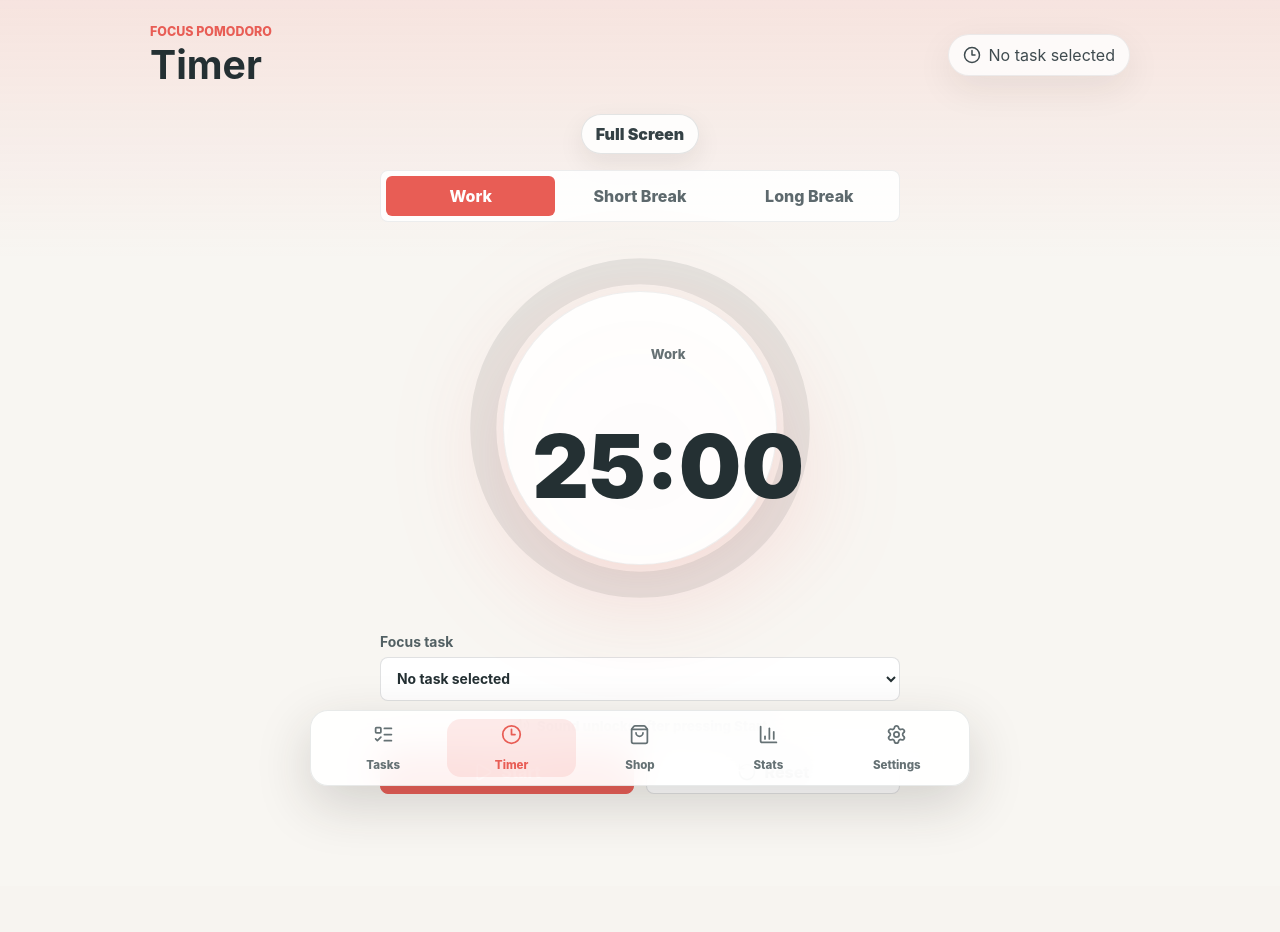
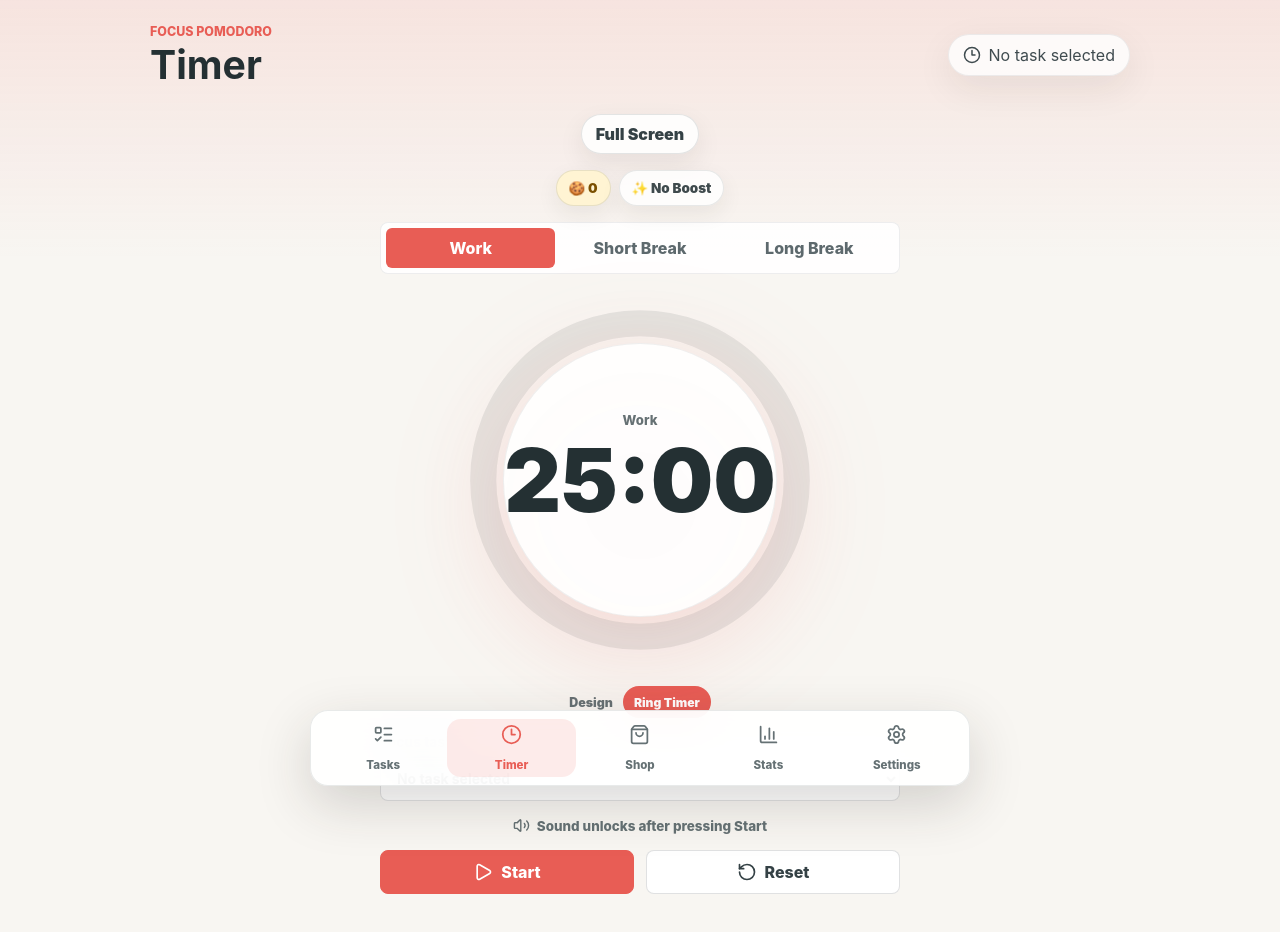
Before and after one commit to Taka-2030/Focus-Timer, a React (Vite) app in the folder Codex/2026-06-24/focus-to-do-1-vite-react/: page / in a window 1280 px wide. Both pictures are taken after a click on the button "Timer". Shown: the top 932 px of the page. Before the commit the page ends 886 px from the top, so only its background shows below. Built offline with nearby package versions, Linux system fonts and the light colour scheme.

Commit message:
Fix timer animation and compact timer UI

```diff
--- a/Codex/2026-06-24/focus-to-do-1-vite-react/src/components/timerDesigns/FlipClockTimer.jsx
+++ b/Codex/2026-06-24/focus-to-do-1-vite-react/src/components/timerDesigns/FlipClockTimer.jsx
@@ -1,9 +1,9 @@
-function FlipClockTimer({ secondsLeft, modeLabel }) {
+function FlipClockTimer({ secondsLeft, isRunning, modeLabel }) {
   const minutes = Math.floor(secondsLeft / 60).toString().padStart(2, '0');
   const seconds = (secondsLeft % 60).toString().padStart(2, '0');
 
   return (
-    <div className="flip-timer">
+    <div className={`flip-timer ${isRunning ? 'running' : ''}`}>
       <span className="timer-label">{modeLabel}</span>
       <div className="flip-clock" aria-label={`${minutes}:${seconds}`}>
         <FlipCard value={minutes} />
--- a/Codex/2026-06-24/focus-to-do-1-vite-react/src/components/timerDesigns/TimerRenderer.jsx
+++ b/Codex/2026-06-24/focus-to-do-1-vite-react/src/components/timerDesigns/TimerRenderer.jsx
@@ -1,3 +1,4 @@
+import React from 'react';
 import RingTimer from './RingTimer';
 import FlipClockTimer from './FlipClockTimer';
 import WaterTimer from './WaterTimer';
@@ -23,14 +24,63 @@ export const TIMER_DESIGNS = [
   },
 ];
 
-function TimerRenderer({ timerDesignId, secondsLeft, totalSeconds, modeLabel, formatTime }) {
-  const progress = totalSeconds > 0 ? 1 - secondsLeft / totalSeconds : 0;
+function useAnimatedSeconds(secondsLeft, totalSeconds, isRunning, resetKey) {
+  const [animatedSeconds, setAnimatedSeconds] = React.useState(secondsLeft);
+  const frameRef = React.useRef(null);
+  const displayedRef = React.useRef(secondsLeft);
+
+  React.useEffect(() => {
+    window.cancelAnimationFrame(frameRef.current);
+    displayedRef.current = secondsLeft;
+    setAnimatedSeconds(secondsLeft);
+  }, [resetKey, totalSeconds]);
+
+  React.useEffect(() => {
+    if (!isRunning) {
+      window.cancelAnimationFrame(frameRef.current);
+      return undefined;
+    }
+
+    const startedAt = performance.now();
+    const baseSeconds = Math.min(displayedRef.current, secondsLeft);
+
+    function update(now) {
+      const elapsedSeconds = (now - startedAt) / 1000;
+      const nextSeconds = Math.max(0, Math.min(totalSeconds, baseSeconds - elapsedSeconds));
+      displayedRef.current = nextSeconds;
+      setAnimatedSeconds(nextSeconds);
+
+      if (nextSeconds > 0) {
+        frameRef.current = window.requestAnimationFrame(update);
+      }
+    }
+
+    frameRef.current = window.requestAnimationFrame(update);
+    return () => window.cancelAnimationFrame(frameRef.current);
+  }, [isRunning, secondsLeft, totalSeconds]);
+
+  return Math.max(0, Math.min(totalSeconds, animatedSeconds));
+}
+
+function TimerRenderer({
+  timerDesignId,
+  secondsLeft,
+  totalSeconds,
+  isRunning,
+  resetKey,
+  modeLabel,
+  formatTime,
+}) {
+  const animatedSeconds = useAnimatedSeconds(secondsLeft, totalSeconds, isRunning, resetKey);
+  const displaySeconds = Math.ceil(animatedSeconds);
+  const progress = totalSeconds > 0 ? 1 - animatedSeconds / totalSeconds : 0;
   const sharedProps = {
-    secondsLeft,
+    secondsLeft: displaySeconds,
     totalSeconds,
     progress,
+    isRunning,
     modeLabel,
-    formattedTime: formatTime(secondsLeft),
+    formattedTime: formatTime(displaySeconds),
   };
 
   if (timerDesignId === 'flip') return <FlipClockTimer {...sharedProps} />;
--- a/Codex/2026-06-24/focus-to-do-1-vite-react/src/i18n/locales/en.json
+++ b/Codex/2026-06-24/focus-to-do-1-vite-react/src/i18n/locales/en.json
@@ -3,6 +3,9 @@
     "name": "Focus Pomodoro",
     "noTask": "No task selected",
     "cookies": "Cookies"
+  },
+  "cookies": {
+    "label": "Cookies"
   },
   "nav": {
     "tasks": "Tasks",
@@ -104,13 +107,20 @@
     "use": "Use",
     "using": "Using",
     "buy": "Buy",
-    "notEnoughCookies": "Not enough Cookies"
+    "notEnoughCookies": "Not enough Cookies",
+    "switch": "Design",
+    "select": "Select {{name}}"
   },
   "focus": {
     "fullscreen": "⛶ Full Screen",
     "enter": "Enter full screen",
     "exit": "Exit Full Screen",
     "exitFullscreen": "Exit Full Screen"
+  },
+  "boost": {
+    "total": "Total Boost +{{percent}}%",
+    "active": "Active Boost",
+    "none": "No Boost"
   },
   "developer": {
     "title": "Developer Panel",
--- a/Codex/2026-06-24/focus-to-do-1-vite-react/src/i18n/locales/ja.json
+++ b/Codex/2026-06-24/focus-to-do-1-vite-react/src/i18n/locales/ja.json
@@ -3,6 +3,9 @@
     "name": "Focus Pomodoro",
     "noTask": "タスク未選択",
     "cookies": "Cookies"
+  },
+  "cookies": {
+    "label": "Cookies"
   },
   "nav": {
     "tasks": "タスク",
@@ -104,13 +107,20 @@
     "use": "使用する",
     "using": "使用中",
     "buy": "購入",
-    "notEnoughCookies": "Cookies不足"
+    "notEnoughCookies": "Cookies不足",
+    "switch": "デザイン",
+    "select": "{{name}}を選択"
   },
   "focus": {
     "fullscreen": "⛶ Full Screen",
     "enter": "全画面に入る",
     "exit": "全画面を解除",
     "exitFullscreen": "全画面を解除"
+  },
+  "boost": {
+    "total": "Total Boost +{{percent}}%",
+    "active": "有効なBoost",
+    "none": "Boostなし"
   },
   "developer": {
     "title": "Developer Panel",
--- a/Codex/2026-06-24/focus-to-do-1-vite-react/src/main.jsx
+++ b/Codex/2026-06-24/focus-to-do-1-vite-react/src/main.jsx
@@ -142,6 +142,24 @@ function calculateCookieReward(minutes, gameState, completedAt = new Date()) {
   return Math.max(0, Math.round(reward * 10) / 10);
 }
 
+function getActiveBoostDetails(gameState, date = new Date()) {
+  const boosts = [];
+  if (hasUpgrade(gameState, 'focusBoost1')) {
+    boosts.push({ id: 'focusBoost1', labelKey: 'shop.focusBoost1', icon: '✨', percent: 10 });
+  }
+  if (hasUpgrade(gameState, 'morningBoost') && date.getHours() < 12) {
+    boosts.push({ id: 'morningBoost', labelKey: 'shop.morningBoost', icon: '🌅', percent: 20 });
+  }
+  if (hasUpgrade(gameState, 'streakBonus') && (gameState.currentStreak + 1) % 3 === 0) {
+    boosts.push({ id: 'streakBonus', labelKey: 'shop.streakBonus', icon: '🔥', percent: 30 });
+  }
+  return boosts;
+}
+
+function getTotalBoostPercent(boosts) {
+  return boosts.reduce((sum, boost) => sum + boost.percent, 0);
+}
+
 function getLastSevenDays(sessions) {
   const today = new Date();
   const workSessions = sessions.filter((session) => session.mode === 'work');
@@ -176,6 +194,7 @@ function App() {
   const [audioReady, setAudioReady] = React.useState(false);
   const [rewardToast, setRewardToast] = React.useState(null);
   const [isFullscreen, setIsFullscreen] = React.useState(false);
+  const [timerAnimationResetKey, setTimerAnimationResetKey] = React.useState(0);
   const shouldAutoStartRef = React.useRef(false);
 
   const selectedTask = tasks.find((task) => task.id === selectedTaskId);
@@ -208,6 +227,7 @@ function App() {
   React.useEffect(() => {
     setSecondsLeft(minutesToSeconds(settings[modes[mode].settingsKey]));
     setIsRunning(shouldAutoStartRef.current);
+    setTimerAnimationResetKey((current) => current + 1);
     shouldAutoStartRef.current = false;
   }, [mode, settings.workMinutes, settings.shortBreakMinutes, settings.longBreakMinutes]);
 
@@ -348,6 +368,7 @@ function App() {
     shouldAutoStartRef.current = false;
     setIsRunning(false);
     setSecondsLeft(minutesToSeconds(settings[modes[mode].settingsKey]));
+    setTimerAnimationResetKey((current) => current + 1);
   }
 
   async function toggleFullscreen() {
@@ -399,7 +420,9 @@ function App() {
 
   return (
     <div
-      className={`app view-${activeView} ${isFullscreen ? 'focus-fullscreen' : ''}`}
+      className={`app view-${activeView} ${
+        isFullscreen ? `focus-fullscreen fullscreen-design-${gameState.selectedTimerDesign}` : ''
+      }`}
       style={{ '--theme': settings.themeColor, '--mode-color': modeColor }}
     >
       <main className="shell">
@@ -444,7 +467,10 @@ function App() {
             audioReady={audioReady}
             rewardToast={rewardToast}
             selectedTask={selectedTask}
+            gameState={gameState}
             timerDesignId={gameState.selectedTimerDesign}
+            timerAnimationResetKey={timerAnimationResetKey}
+            onSelectTimerDesign={selectTimerDesign}
             isFullscreen={isFullscreen}
             toggleFullscreen={toggleFullscreen}
           />
@@ -615,17 +641,54 @@ function TimerView({
   audioReady,
   rewardToast,
   selectedTask,
+  gameState,
   timerDesignId,
+  timerAnimationResetKey,
+  onSelectTimerDesign,
   isFullscreen,
   toggleFullscreen,
 }) {
   const { t } = useTranslation();
+  const [showBoostDetails, setShowBoostDetails] = React.useState(false);
+  const ownedTimerDesigns = TIMER_DESIGNS.filter((design) =>
+    gameState.ownedTimerDesigns.includes(design.id),
+  );
+  const activeBoosts = getActiveBoostDetails(gameState);
+  const totalBoostPercent = getTotalBoostPercent(activeBoosts);
+  const boostChipLabel =
+    activeBoosts.length > 1
+      ? `✨ ${t('boost.total', { percent: totalBoostPercent })}`
+      : activeBoosts.length === 1
+        ? `${activeBoosts[0].icon} ${t(activeBoosts[0].labelKey)} +${activeBoosts[0].percent}%`
+        : `✨ ${t('boost.none')}`;
 
   return (
     <section className={`timer-view timer-design-${timerDesignId}`}>
       <button className="fullscreen-button" type="button" onClick={toggleFullscreen}>
         {isFullscreen ? t('focus.exitFullscreen') : t('timer.fullscreen')}
       </button>
+      <div className="timer-compact-info">
+        <div className="mini-cookie-pill" aria-label={t('cookies.label')}>
+          {'\uD83C\uDF6A'} {formatCookies(gameState.cookies)}
+        </div>
+        <button
+          className="boost-chip"
+          type="button"
+          onClick={() => setShowBoostDetails((current) => !current)}
+          aria-expanded={showBoostDetails}
+        >
+          {boostChipLabel}
+        </button>
+        {showBoostDetails && activeBoosts.length > 0 && (
+          <div className="boost-popover">
+            {activeBoosts.map((boost) => (
+              <span key={boost.id}>
+                {boost.icon} {t(boost.labelKey)} +{boost.percent}%
+              </span>
+            ))}
+          </div>
+        )}
+      </div>
       <div className="focus-context">
         <span>{selectedTask ? selectedTask.title : t('app.noTask')}</span>
       </div>
@@ -652,9 +715,28 @@ function TimerView({
         timerDesignId={timerDesignId}
         secondsLeft={secondsLeft}
         totalSeconds={totalSeconds}
+        isRunning={isRunning}
+        resetKey={timerAnimationResetKey}
         modeLabel={t(modes[mode].labelKey)}
         formatTime={formatTime}
       />
+
+      <div className="timer-design-switch" aria-label={t('timerDesign.switch')}>
+        <span>{t('timerDesign.switch')}</span>
+        <div className="timer-design-chips">
+          {ownedTimerDesigns.map((design) => (
+            <button
+              key={design.id}
+              className={timerDesignId === design.id ? 'active' : ''}
+              type="button"
+              onClick={() => onSelectTimerDesign(design.id)}
+              aria-label={t('timerDesign.select', { name: t(design.nameKey) })}
+            >
+              {t(design.nameKey)}
+            </button>
+          ))}
+        </div>
+      </div>
 
       <label className="task-select">
         {t('timer.focusTask')}
@@ -694,11 +776,8 @@ function ShopView({ gameState, onBuyItem, onBuyUpgrade, onBuyTimerDesign, onSele
   return (
     <section className="view-stack">
       <div className="shop-summary">
-        <span>{t('app.cookies')}</span>
-        <strong>🍪 {formatCookies(gameState.cookies)}</strong>
-        <small>
-          {t('common.totalEarned')}: {formatCookies(gameState.totalCookiesEarned)}
-        </small>
+        <span>{t('common.totalEarned')}</span>
+        <strong>{formatCookies(gameState.totalCookiesEarned)}</strong>
       </div>
 
       <div className="shop-section">
--- a/Codex/2026-06-24/focus-to-do-1-vite-react/src/styles.css
+++ b/Codex/2026-06-24/focus-to-do-1-vite-react/src/styles.css
@@ -271,7 +271,7 @@ select:focus {
   padding-top: 4px;
 }
 
-.app:not(.view-tasks) .topbar .cookie-pill {
+.view-timer .topbar .cookie-pill {
   display: none;
 }
 
@@ -372,18 +372,15 @@ select:focus {
 .ring-progress {
   stroke: currentColor;
   stroke-linecap: round;
-  transition: stroke-dashoffset 0.98s linear;
+  transition: stroke-dashoffset 80ms linear;
   will-change: stroke-dashoffset;
 }
 
 .timer-face {
-  position: relative;
+  position: absolute;
+  inset: 14%;
   z-index: 1;
-  display: grid;
-  place-items: center;
-  gap: 7px;
-  width: 72%;
-  aspect-ratio: 1;
+  display: block;
   padding: 28px;
   text-align: center;
   background: rgba(255, 255, 255, 0.92);
@@ -392,13 +389,21 @@ select:focus {
 }
 
 .timer-face strong {
+  position: absolute;
+  top: 50%;
+  left: 50%;
   color: #243033;
   font-size: clamp(3rem, 13vw, 5.5rem);
   font-weight: 900;
   line-height: 1;
+  transform: translate(-50%, -50%);
 }
 
 .timer-label {
+  position: absolute;
+  top: 25%;
+  right: 18px;
+  left: 18px;
   color: #667174;
   font-size: 0.82rem;
   font-weight: 800;
@@ -415,6 +420,24 @@ select:focus {
   border: 1px solid rgba(255, 255, 255, 0.08);
   border-radius: 8px;
   box-shadow: 0 26px 58px rgba(23, 25, 28, 0.24);
+}
+
+.flip-timer.running .flip-card {
+  animation: flip-card-breathe 1s linear infinite;
+}
+
+@keyframes flip-card-breathe {
+  0% {
+    transform: translateY(0);
+  }
+
+  50% {
+    transform: translateY(-1px);
+  }
+
+  100% {
+    transform: translateY(0);
+  }
 }
 
 .flip-timer .timer-label {
@@ -495,7 +518,7 @@ select:focus {
   background:
     linear-gradient(110deg, rgba(255, 255, 255, 0.16), transparent 36%),
     linear-gradient(180deg, rgba(146, 220, 235, 0.5), rgba(57, 147, 184, 0.76));
-  transition: height 1.08s linear;
+  transition: height 80ms linear;
   will-change: height;
 }
 
@@ -599,6 +622,92 @@ select:focus {
   color: #657174;
   font-size: 0.84rem;
   font-weight: 800;
+}
+
+.timer-compact-info {
+  position: relative;
+  display: flex;
+  flex-wrap: wrap;
+  justify-content: center;
+  gap: 8px;
+  width: min(520px, 100%);
+}
+
+.mini-cookie-pill,
+.boost-chip {
+  display: inline-flex;
+  align-items: center;
+  justify-content: center;
+  min-height: 36px;
+  padding: 7px 12px;
+  color: #3f4a4d;
+  font-size: 0.84rem;
+  font-weight: 900;
+  background: rgba(255, 255, 255, 0.82);
+  border: 1px solid rgba(36, 48, 51, 0.1);
+  border-radius: 999px;
+  box-shadow: 0 8px 22px rgba(44, 38, 31, 0.07);
+}
+
+.mini-cookie-pill {
+  color: #7a4f00;
+  background: #fff4d3;
+}
+
+.boost-chip {
+  cursor: pointer;
+}
+
+.boost-popover {
+  position: absolute;
+  top: calc(100% + 8px);
+  z-index: 4;
+  display: grid;
+  gap: 6px;
+  min-width: min(280px, 92vw);
+  padding: 10px;
+  color: #3d484b;
+  font-size: 0.8rem;
+  font-weight: 800;
+  background: rgba(255, 255, 255, 0.96);
+  border: 1px solid rgba(36, 48, 51, 0.1);
+  border-radius: 8px;
+  box-shadow: 0 18px 42px rgba(44, 38, 31, 0.16);
+}
+
+.timer-design-switch {
+  display: flex;
+  align-items: center;
+  justify-content: center;
+  gap: 10px;
+  width: min(520px, 100%);
+  color: #657174;
+  font-size: 0.78rem;
+  font-weight: 900;
+}
+
+.timer-design-chips {
+  display: flex;
+  flex-wrap: wrap;
+  justify-content: center;
+  gap: 6px;
+}
+
+.timer-design-chips button {
+  min-height: 32px;
+  padding: 6px 10px;
+  color: #526063;
+  font-size: 0.76rem;
+  font-weight: 900;
+  background: rgba(255, 255, 255, 0.74);
+  border: 1px solid rgba(36, 48, 51, 0.1);
+  border-radius: 999px;
+}
+
+.timer-design-chips button.active {
+  color: #fff;
+  background: var(--theme);
+  border-color: transparent;
 }
 
 .fullscreen-button {
@@ -644,6 +753,13 @@ select:focus {
     #151719;
 }
 
+.focus-fullscreen.fullscreen-design-water {
+  color: #243033;
+  background:
+    radial-gradient(circle at 50% 18%, rgba(255, 255, 255, 0.96), rgba(230, 248, 253, 0.84) 36%, transparent 68%),
+    linear-gradient(180deg, #fbfeff 0%, #e8f8fc 54%, #d3eef7 100%);
+}
+
 .focus-fullscreen .shell {
   min-height: calc(100vh - 68px);
   display: grid;
@@ -657,6 +773,8 @@ select:focus {
 .focus-fullscreen .task-select,
 .focus-fullscreen .sound-note,
 .focus-fullscreen .cookie-bank,
+.focus-fullscreen .timer-compact-info,
+.focus-fullscreen .timer-design-switch,
 .focus-fullscreen .reward-toast {
   display: none;
 }
@@ -729,20 +847,33 @@ select:focus {
 .focus-fullscreen .water-fill {
   min-height: 0;
   background:
-    linear-gradient(115deg, rgba(255, 255, 255, 0.12), transparent 42%),
-    linear-gradient(180deg, rgba(122, 206, 226, 0.43), rgba(31, 122, 160, 0.78));
+    linear-gradient(115deg, rgba(255, 255, 255, 0.28), transparent 42%),
+    linear-gradient(180deg, rgba(111, 203, 230, 0.38), rgba(55, 157, 200, 0.62));
 }
 
 .focus-fullscreen .water-content {
   position: fixed;
   inset: 0;
   z-index: 2;
-  color: #f6fbfd;
+  color: #243033;
 }
 
 .focus-fullscreen .water-content strong {
-  color: #f6fbfd;
-  text-shadow: 0 14px 46px rgba(5, 20, 28, 0.28);
+  color: #162c36;
+  text-shadow: 0 12px 34px rgba(120, 190, 210, 0.24);
+}
+
+.focus-fullscreen.fullscreen-design-water .focus-context span {
+  color: #235062;
+  background: rgba(255, 255, 255, 0.68);
+  border-color: rgba(84, 165, 190, 0.22);
+}
+
+.focus-fullscreen.fullscreen-design-water .fullscreen-button,
+.focus-fullscreen.fullscreen-design-water .timer-actions button {
+  color: #173844;
+  background: rgba(255, 255, 255, 0.72);
+  border-color: rgba(84, 165, 190, 0.26);
 }
 
 .focus-fullscreen .timer-design-water .focus-context {
```
